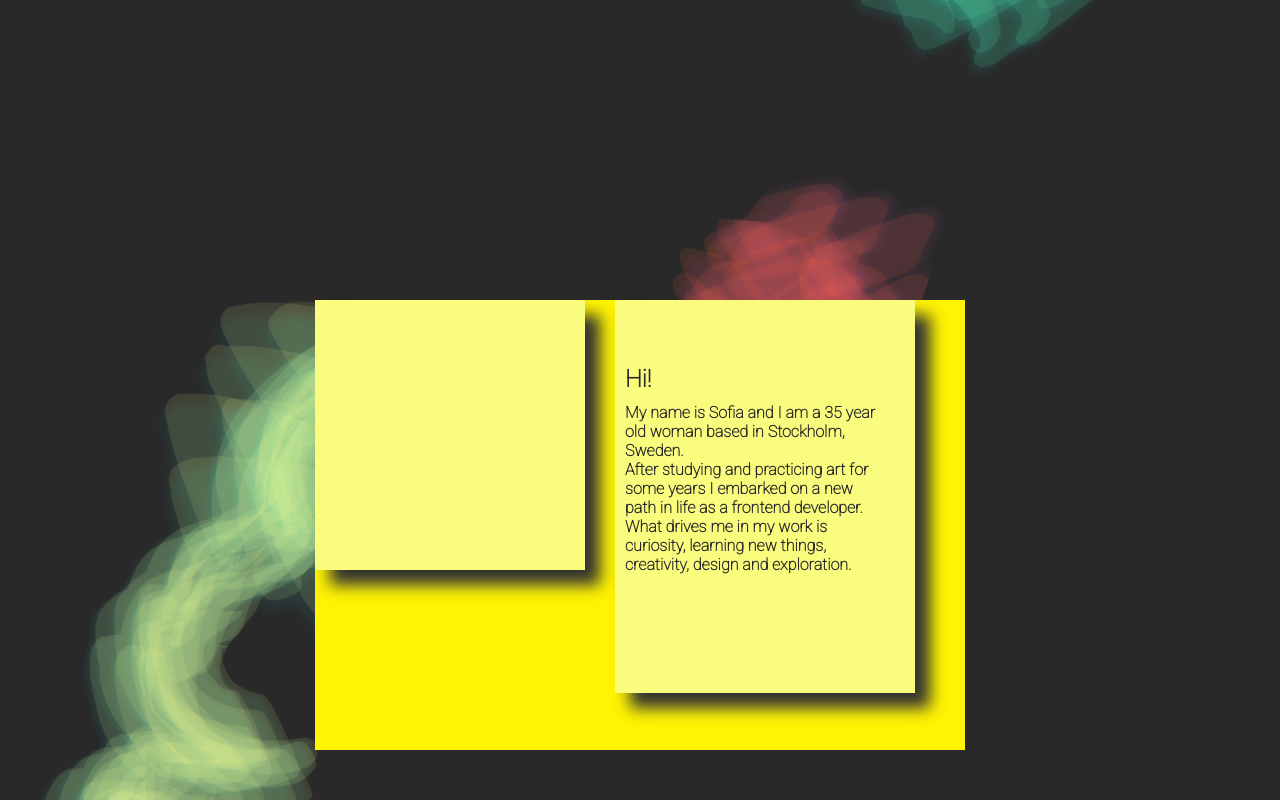
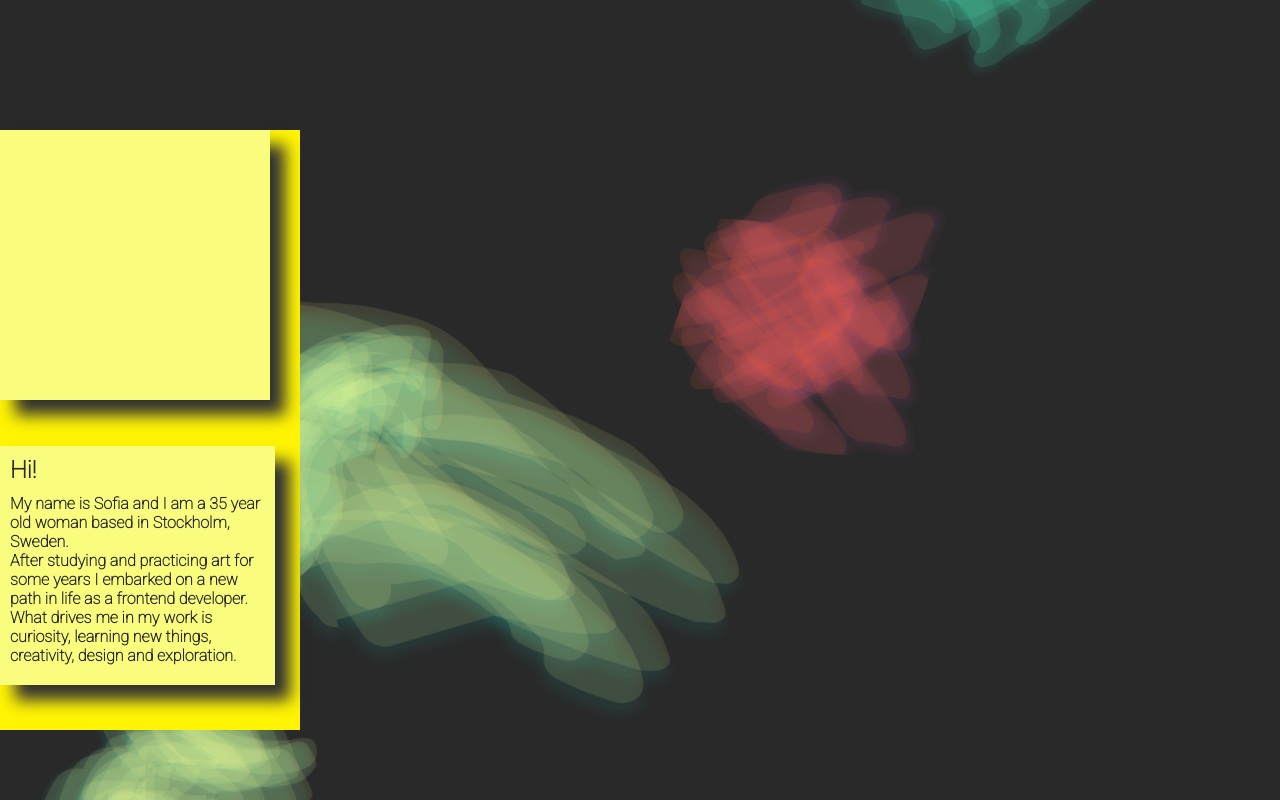
Before and after one commit to SofiaCronstrom/sofiaPortfolio, a React (Create React App) app: page / in a window 1280 px wide. Shown: the part 660-1460 px from the top of the page. Built offline with nearby package versions, Linux system fonts and the light colour scheme.

Commit message:
changing in about.css

```diff
--- a/src/style/about.css
+++ b/src/style/about.css
@@ -9,8 +9,7 @@
 
     height: 790px;
     display: flex;
-    justify-content: center;
-    align-items: center;
+
 
   }
   .border-about{
@@ -22,11 +21,9 @@
   .text-container{
 
     background-color: #FFF403;
-
-    width: 650px;
-    height: 450px;
+    height: 600px;
     display: grid;
-    grid-template-columns: repeat(2, 300px);
+    grid-template-columns: repeat(1, 300px);
     justify-content: start;
     justify-items: start;
     align-items: start;
@@ -47,10 +44,9 @@
   }
   .text-head{
     background-color: #fafc7e;
-    padding-top: 65px;
+    padding: 10px 0 10px 0;
     font-weight: 600;
     box-shadow: 15px 15px 15px #313131;
-    width: 300px;
     font-family: var(--paraG-font);
     color: #292929;
   }
@@ -61,7 +57,7 @@
   .text-head p{
     padding: 10px;
     width: 275px;
-    height: 300px;
+
 
   }
   @media only screen and (max-width: 700px){
```
